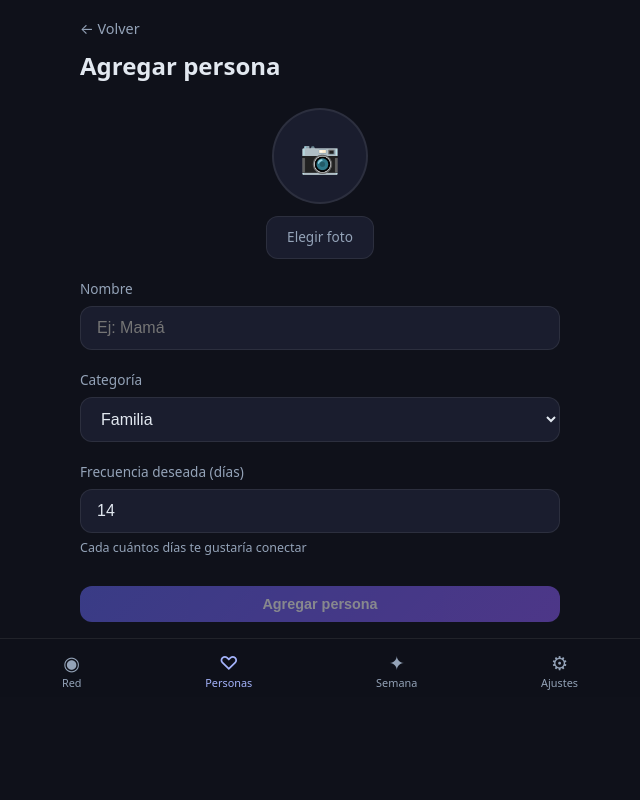
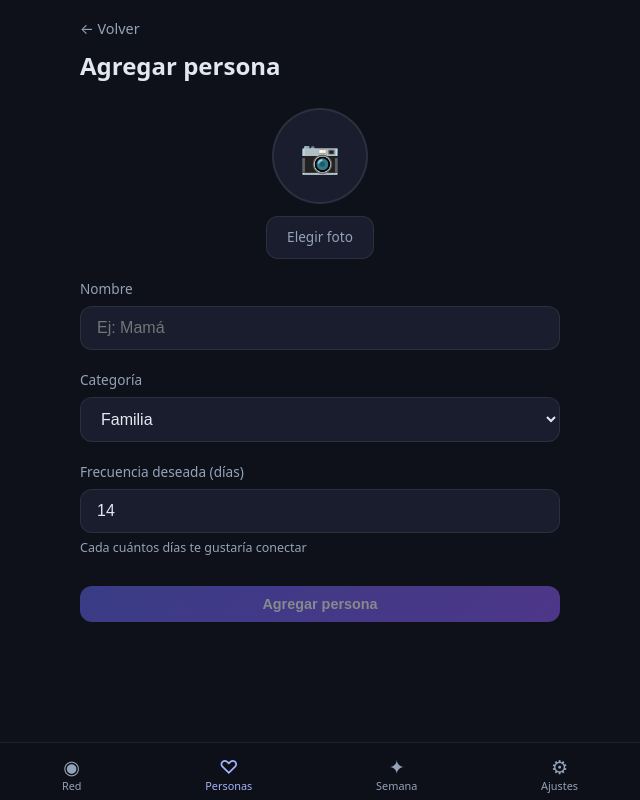
Before and after one commit to valenfontana7/bonds, an Angular app: page /personas/nueva in a window 1280 px wide. Shown: the whole page, without its empty margins (320-960 px from the left). Built offline with nearby package versions, Linux system fonts and the light colour scheme.

Commit message:
definitive fixes

```diff
--- a/src/app/app.component.ts
+++ b/src/app/app.component.ts
@@ -37,6 +37,11 @@ import { PwaPromptsComponent } from './shared/pwa-prompts/pwa-prompts.component'
     </div>
   `,
   styles: `
+    :host {
+      display: block;
+      height: 100%;
+    }
+
     .app-shell {
       height: 100%;
       display: flex;
@@ -48,15 +53,16 @@ import { PwaPromptsComponent } from './shared/pwa-prompts/pwa-prompts.component'
     }
 
     .content {
-      flex: 1;
+      flex: 1 1 auto;
       min-height: 0;
       padding: var(--page-top) var(--page-gutter) var(--page-bottom);
+      overflow-x: hidden;
       overflow-y: auto;
       -webkit-overflow-scrolling: touch;
     }
 
     .bottom-nav {
-      flex-shrink: 0;
+      flex: 0 0 auto;
       width: 100%;
       display: flex;
       justify-content: space-around;
--- a/src/app/features/graph/graph.component.ts
+++ b/src/app/features/graph/graph.component.ts
@@ -151,12 +151,17 @@ interface GraphLink {
     </section>
   `,
   styles: `
+    :host {
+      display: block;
+      height: 100%;
+    }
+
     .graph-page {
       margin: calc(-1 * var(--page-top)) calc(-1 * var(--page-gutter)) calc(-1 * var(--page-bottom));
-      height: calc(100dvh - var(--bottom-nav-total));
-      min-height: 420px;
+      height: calc(100% + var(--page-top) + var(--page-bottom));
       display: flex;
       flex-direction: column;
+      overflow: hidden;
     }
 
     .canvas {
@@ -435,10 +440,6 @@ interface GraphLink {
     }
 
     @media (min-width: 768px) {
-      .graph-page {
-        height: calc(100dvh - var(--bottom-nav-total));
-      }
-
       .quick-actions {
         max-width: 360px;
         margin-left: auto;
--- a/src/styles.scss
+++ b/src/styles.scss
@@ -27,20 +27,16 @@
 app-root {
   display: block;
   height: 100dvh;
-  height: -webkit-fill-available;
 }
 
 html {
   -webkit-text-size-adjust: 100%;
-  height: 100%;
-  height: -webkit-fill-available;
+  height: 100dvh;
 }
 
 body {
   margin: 0;
-  min-height: 100%;
-  min-height: 100dvh;
-  min-height: -webkit-fill-available;
+  height: 100dvh;
   overflow: hidden;
   font-family:
     system-ui,
```
